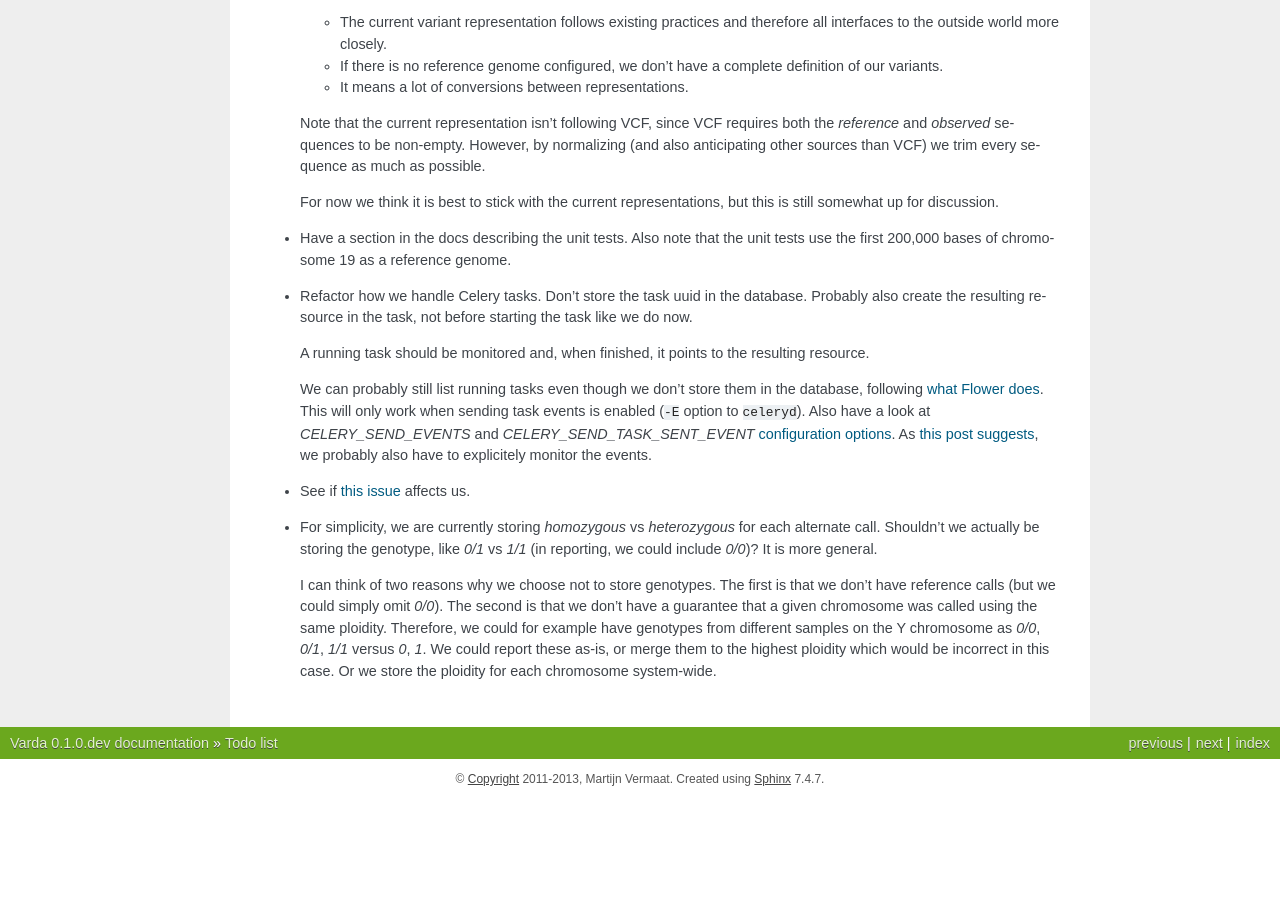
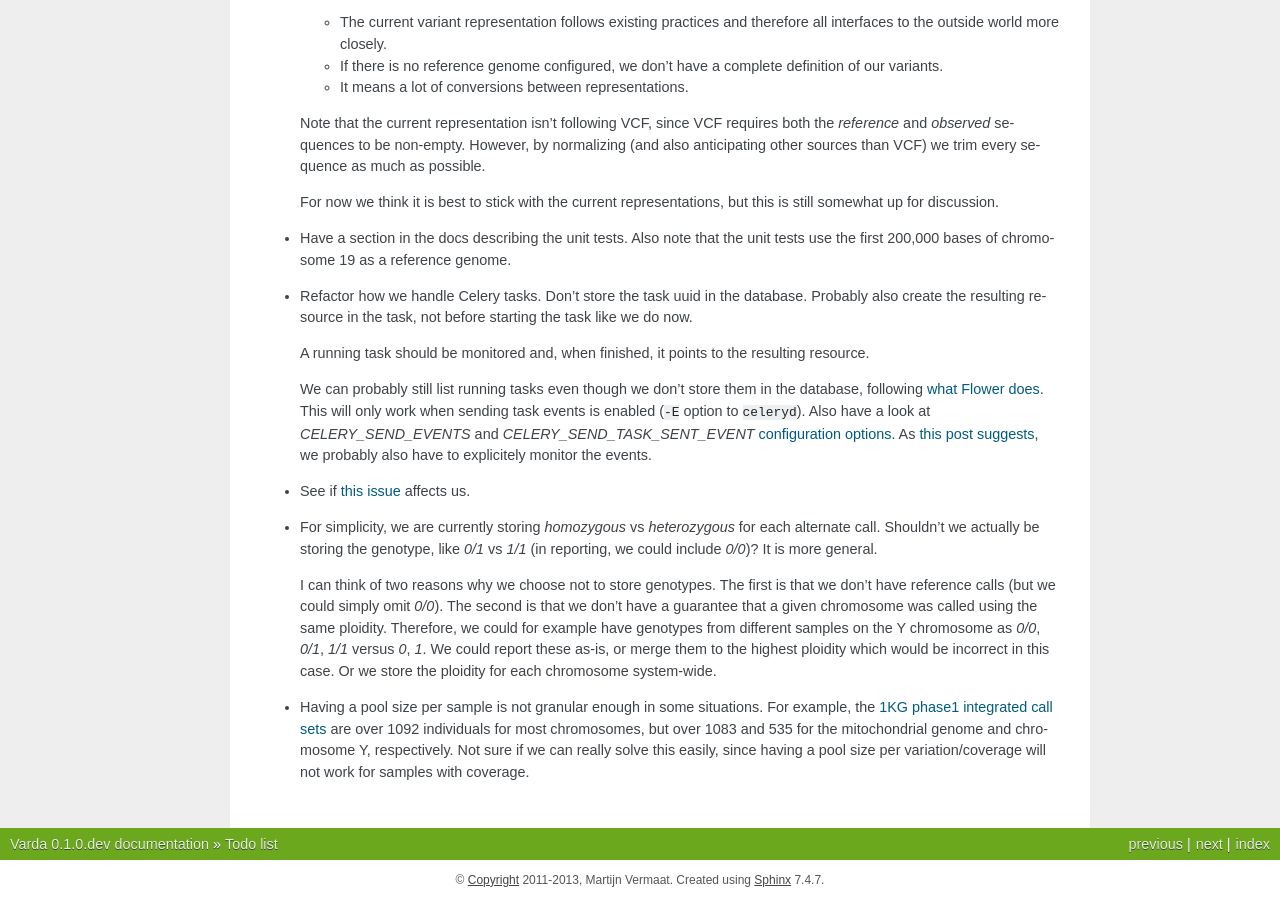
Before and after one commit to varda/varda, a Sphinx documentation site: the page built from doc/todo.rst, in a window 1280 px wide and 900 px high, scrolled down 1301 px. Built offline with Sphinx 7.4.7, drawn with Linux system fonts in a browser that asks for light colours; pages that are not in the unit, such as notebooks, are missing from menus; before the commit the page ends 2100 px from its top, so only the background shows below that.

Commit message:
Todo note

```diff
--- a/doc/todo.rst
+++ b/doc/todo.rst
@@ -129,3 +129,11 @@ grepping the source code for ``Todo``.
   `1`. We could report these as-is, or merge them to the highest ploidity
   which would be incorrect in this case. Or we store the ploidity for each
   chromosome system-wide.
+
+* Having a pool size per sample is not granular enough in some situations. For
+  example, the `1KG phase1 integrated call sets
+  <http://ftp.1000genomes.ebi.ac.uk/vol1/ftp/phase1/analysis_results/integrated_call_sets/>`_
+  are over 1092 individuals for most chromosomes, but over 1083 and 535 for
+  the mitochondrial genome and chromosome Y, respectively.
+  Not sure if we can really solve this easily, since having a pool size per
+  variation/coverage will not work for samples with coverage.
```
